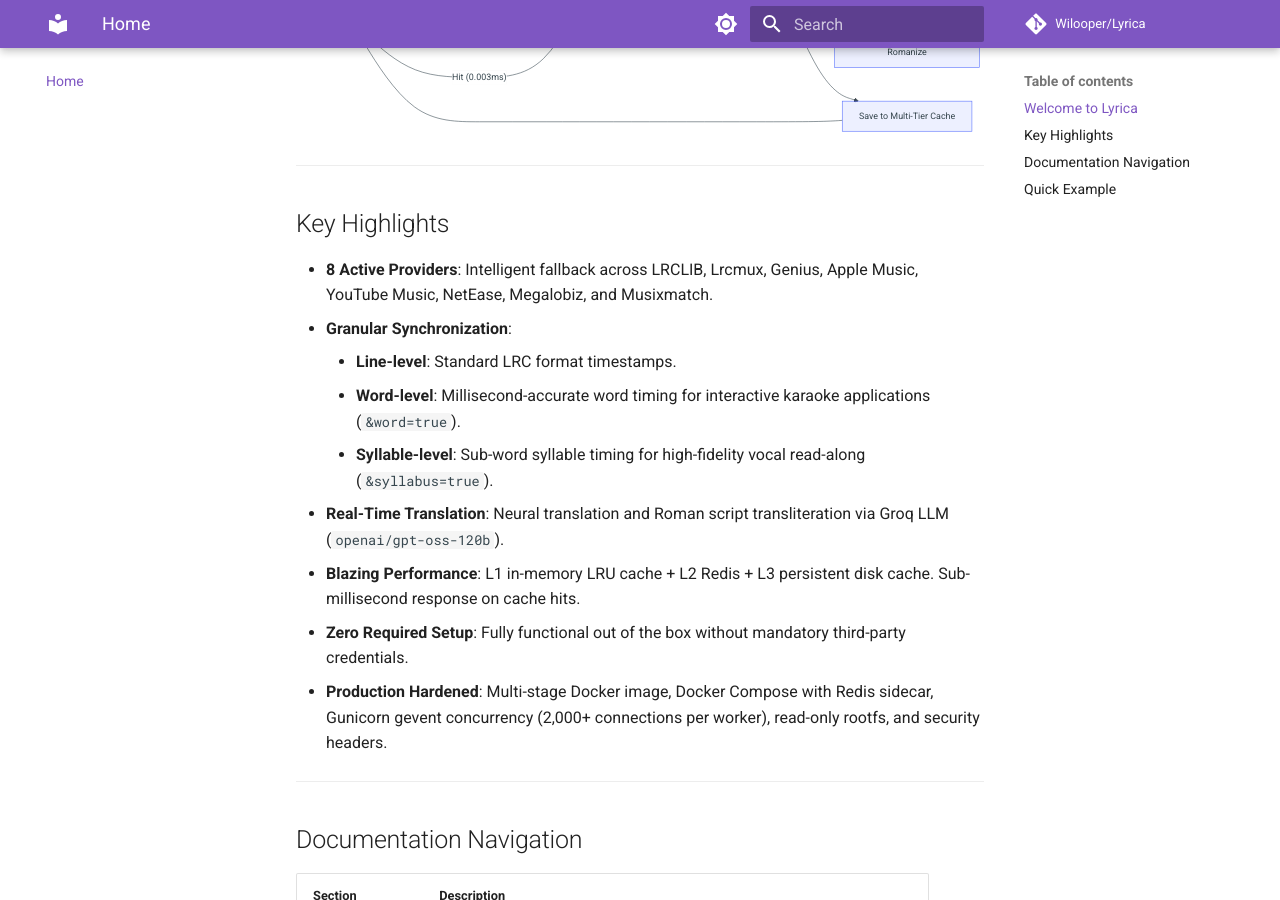
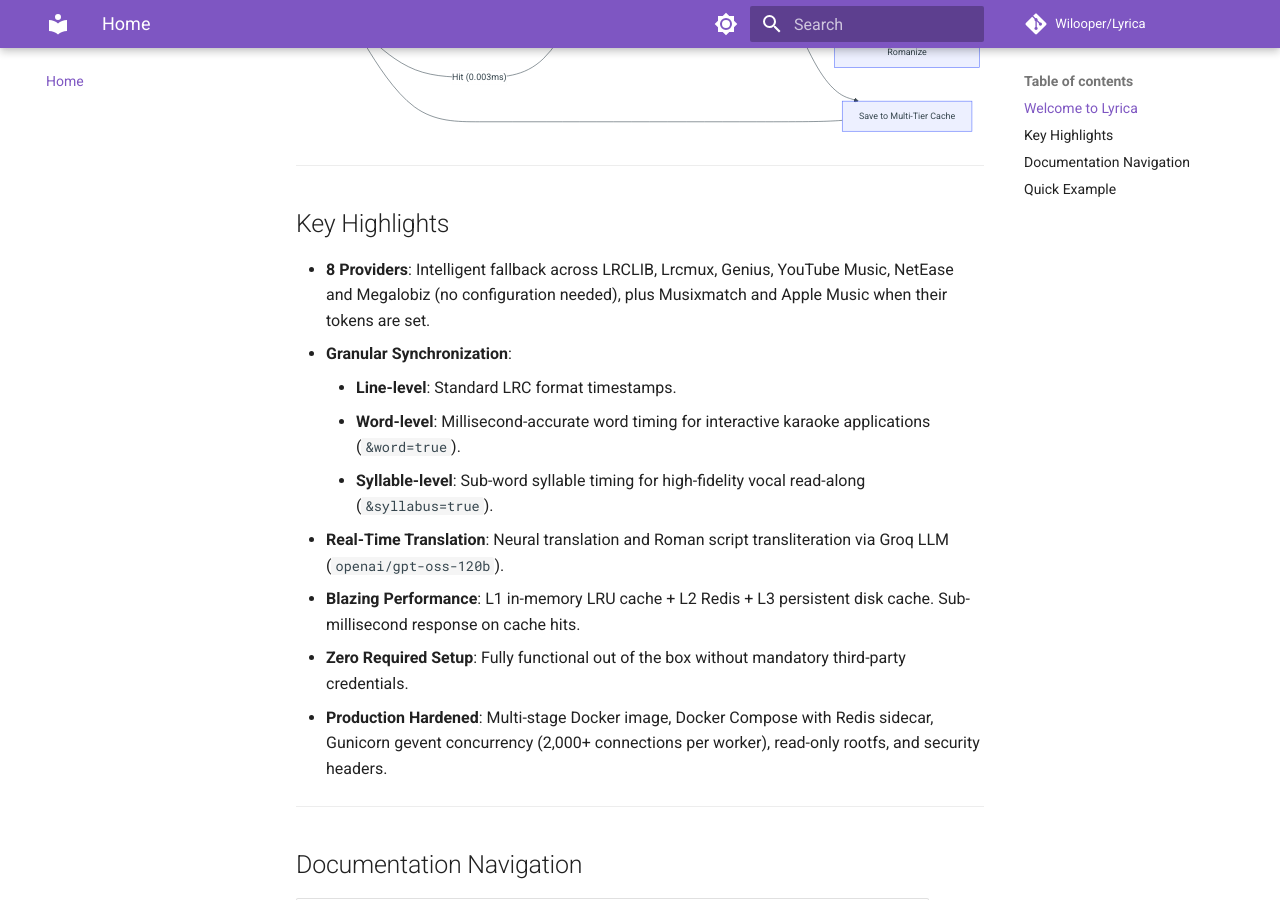
Before and after one commit to mekongmoon/Lyrica, an MkDocs documentation site: the page built from docs/index.md, in a window 1280 px wide and 900 px high, scrolled down 877 px. Built offline with MkDocs 1.6.1 and Material for MkDocs 9.7.7, drawn with Linux system fonts in a browser that asks for light colours; comment, search, counter and statistics services are not loaded.

Commit message:
docs: correct provider counts and the Lrcmux/Musixmatch note
- docs/index.md and docs/providers/overview.md: same correction as the
  README. 8 providers, 6 working with no configuration, Musixmatch and
  Apple Music only with their tokens.
- docs/providers/community.md: Lrcmux no longer serves Musixmatch
  lyrics (it uses Deezer, KuGou and YouTube Music), so stop pointing to
  it for "tokenless Musixmatch data".

Co-Authored-By: Claude Opus 5.5 <noreply@anthropic.com>

```diff
--- a/docs/index.md
+++ b/docs/index.md
@@ -32,7 +32,7 @@ graph LR
 
 ## Key Highlights
 
-- **8 Active Providers**: Intelligent fallback across LRCLIB, Lrcmux, Genius, Apple Music, YouTube Music, NetEase, Megalobiz, and Musixmatch.
+- **8 Providers**: Intelligent fallback across LRCLIB, Lrcmux, Genius, YouTube Music, NetEase and Megalobiz (no configuration needed), plus Musixmatch and Apple Music when their tokens are set.
 - **Granular Synchronization**:
     - **Line-level**: Standard LRC format timestamps.
     - **Word-level**: Millisecond-accurate word timing for interactive karaoke applications (`&word=true`).
```
Also changed, not shown: docs/providers/community.md (+1 -1 lines), docs/providers/overview.md (+1 -1 lines).
